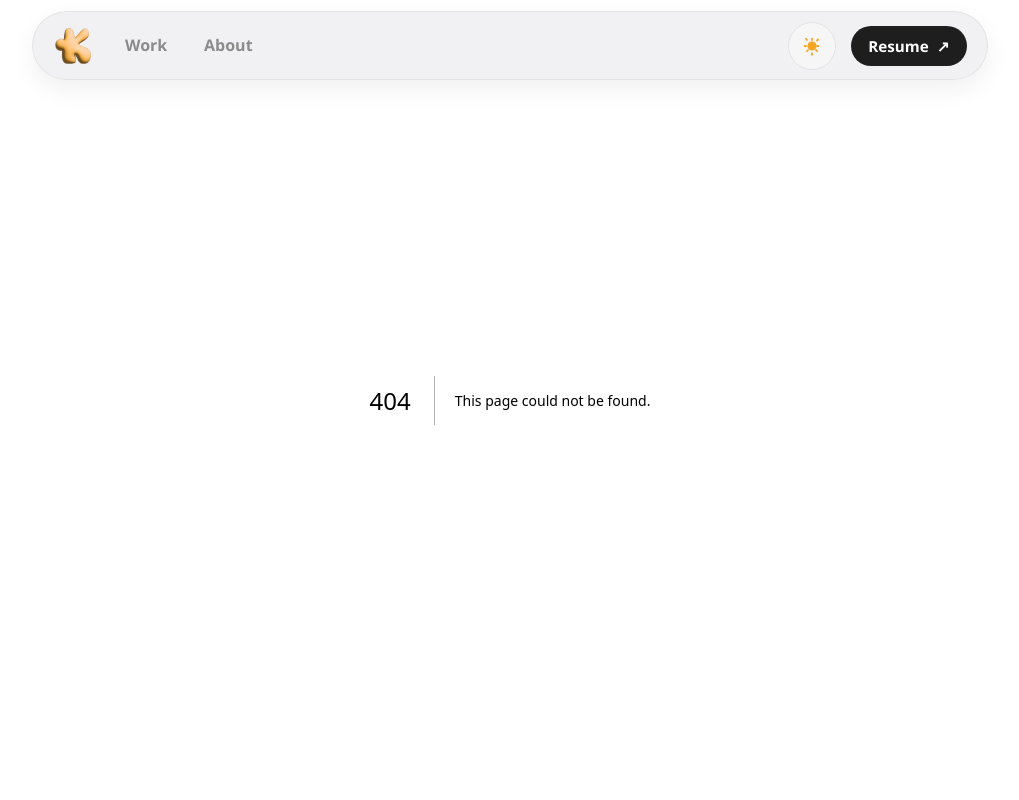
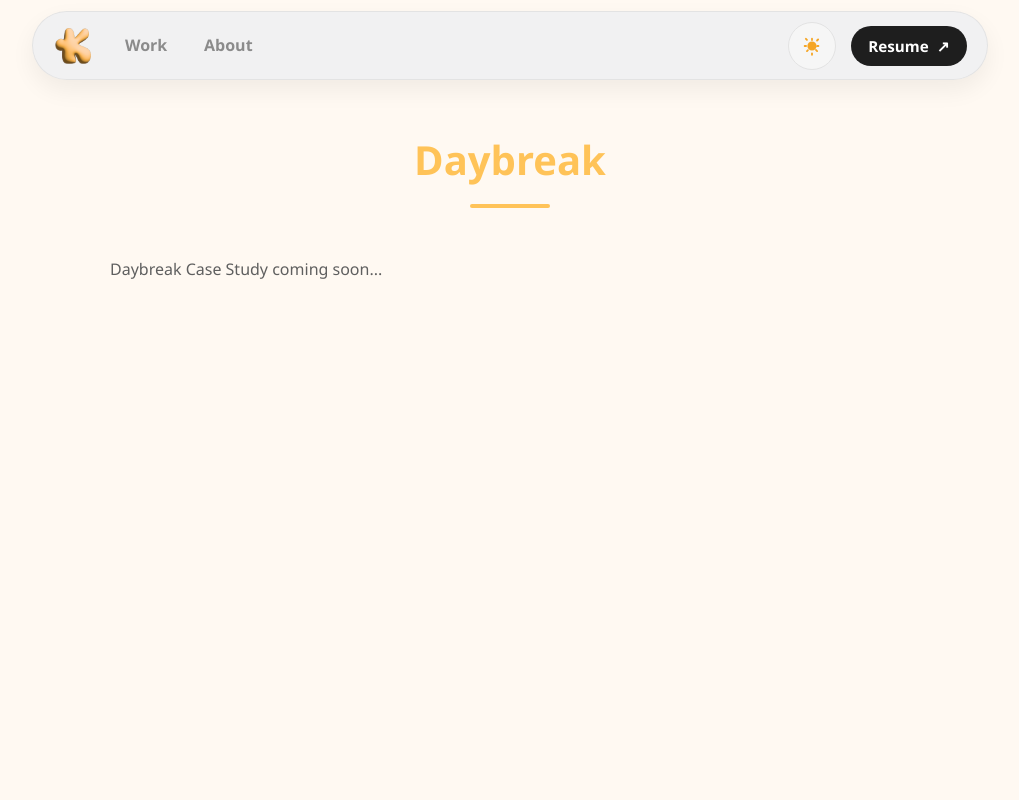
Before and after one commit to klaluo/Portfolio, a Next.js app: page /projects/daybreak in a window 1280 px wide. Before the commit this address had no page. Shown: the top 800 px of the page, without its empty margins (130-1149 px from the left). Built offline with nearby package versions, Linux system fonts and the light colour scheme; a web font is replaced by a local one.

Commit message:
feat: rename project pages

```diff
--- /dev/null
+++ b/app/projects/daybreak/page.jsx
@@ -0,0 +1,16 @@
+export default function Daybreak() {
+    return (
+        <main className='main'>
+            <section className='section'>
+                <div className='container'>
+                    <h1 className='sectionTitle'>Daybreak</h1>
+                    <div className='sectionContent'>
+                        <p className='cardDescription'>
+                            Daybreak Case Study coming soon...
+                        </p>
+                    </div>
+                </div>
+            </section>
+        </main>
+    );
+}
```
Also changed, not shown: app/page.jsx (+4 -4 lines), app/projects/gotit/page.jsx (added, +16 -0 lines).
